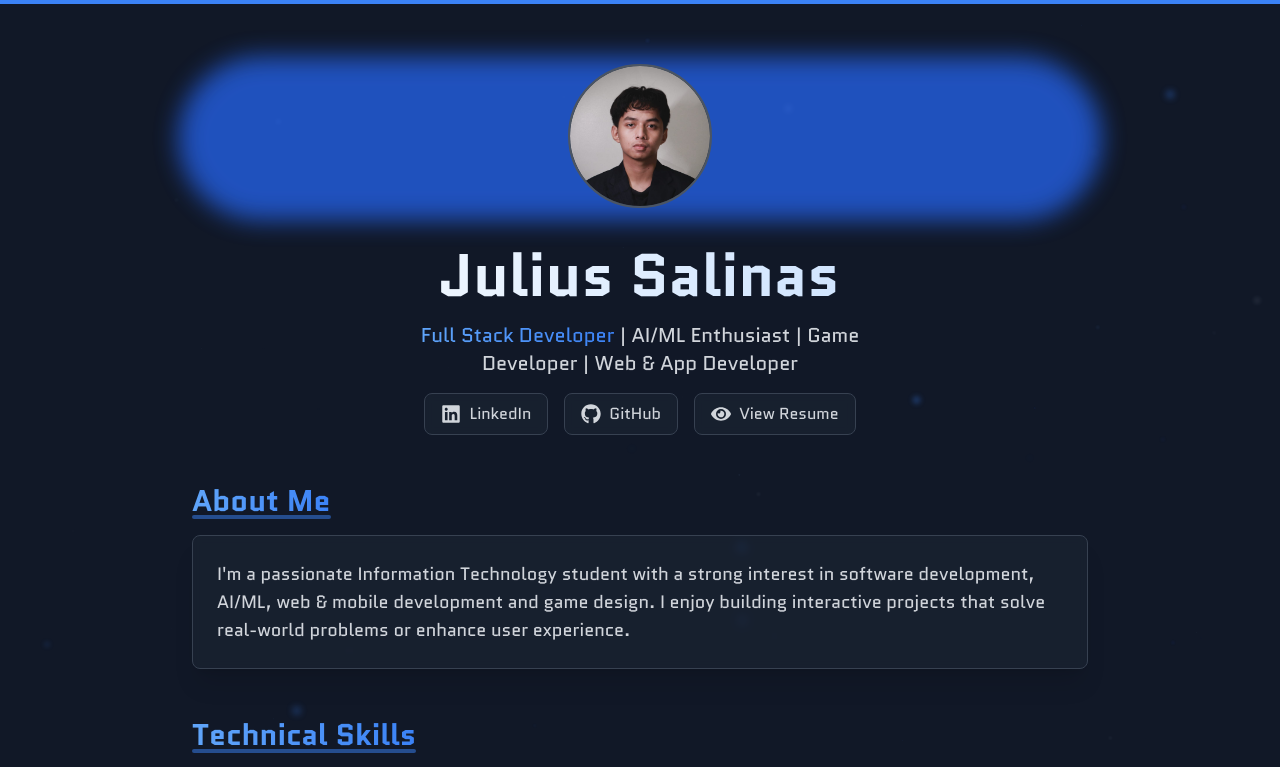
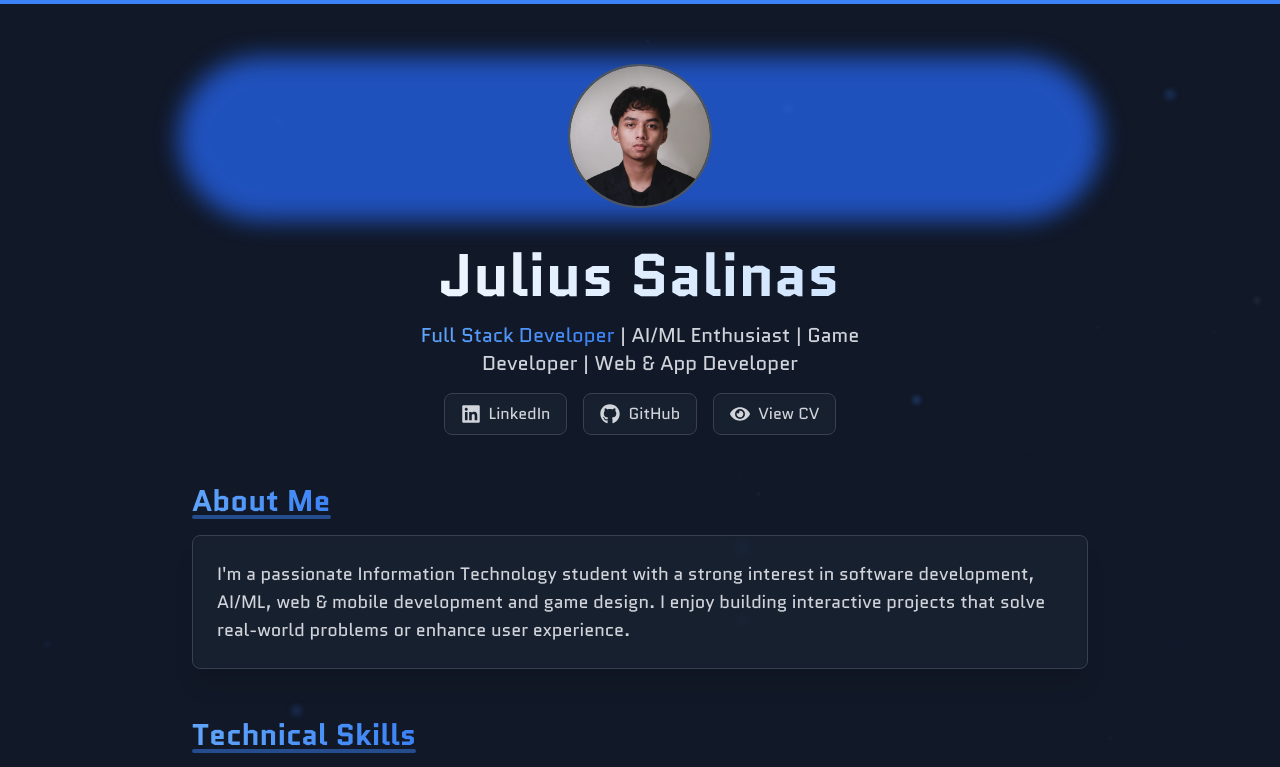
Before and after one commit to acejolouise/Portfolio-Julius, a React (Vite) app in the folder portfolio-julius/: page / in a window 1280 px wide. Shown: the top 767 px of the page. Built offline with nearby package versions, Linux system fonts and the light colour scheme.

Commit message:
update app

```diff
--- a/portfolio-julius/src/App.tsx
+++ b/portfolio-julius/src/App.tsx
@@ -297,7 +297,7 @@ const App: React.FC = () => {
               className="flex items-center gap-2 text-gray-300 cursor-pointer hover:text-green-400 bg-gray-800/50 backdrop-blur-sm px-4 py-2 rounded-lg border border-gray-700 hover:border-green-500/50 transition-all"
             >
               <FaEye className="text-xl" />
-              View Resume
+              View CV
             </motion.a>
           </motion.div>
         </motion.header>
```
